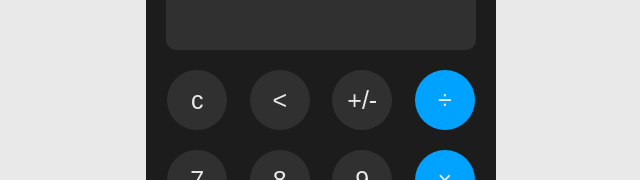
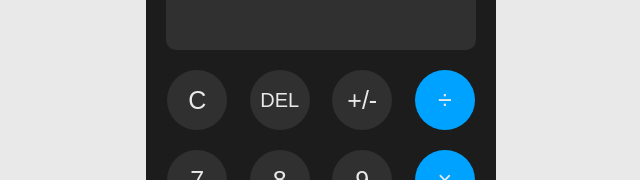
Before and after one commit to mafgit/react-calculator, a React (Create React App) app: page / in a window 1280 px wide. Shown: the part 200-380 px from the top of the page, without its empty margins (319-959 px from the left). Built offline with nearby package versions, Linux system fonts and the light colour scheme.

Commit message:
fixed some issues, gotta fix one more and theres a todo

```diff
--- a/src/components/Calculator.js
+++ b/src/components/Calculator.js
@@ -1,4 +1,4 @@
-import React, { useState } from 'react'
+import React, { useEffect, useState } from 'react'
 import Grid from './Grid'
 import Screen from './Screen'
 import '../styles/calculator.css'
--- a/src/components/Grid.js
+++ b/src/components/Grid.js
@@ -1,4 +1,4 @@
-import React from 'react'
+import React, { useEffect } from 'react'
 import '../styles/grid.css'
 
 const Grid = ({
@@ -10,11 +10,12 @@ const Grid = ({
   prev,
   setPrev,
 }) => {
-  const addToScreen = (n) => setInput(input.toString() + n.toString())
+  const addToScreen = (n) => {
+    setInput(input + n)
+  }
 
   const selectOperator = (o) => {
-    // FIXME: if both prev & input are there and an operator is hit then equal to must happen
-    if (1 /* FIXME: condition */) {
+    if (prev === '' && input !== '') {
       setOperator(o)
       if (o === '*') o = '×'
       if (o === '/') o = '÷'
@@ -22,6 +23,9 @@ const Grid = ({
 
       setPrev(input + ' ' + o)
       setInput('')
+    } else if (prev !== '' && input !== '') {
+      equal()
+      // TODO: get equal's value and show it in prev with an operator sign
     }
   }
 
@@ -29,25 +33,34 @@ const Grid = ({
     setInput(input.slice(0, input.length - 1))
   }
 
-  document.addEventListener('keyup', (e) => {
-    if (e.key.match(/\d/)) addToScreen(e.key)
+  const keyupHandler = (e) => {
+    if (e.key.match(/^\d$/)) addToScreen(e.key)
     else if (e.key === 'Backspace') del()
     else if ('/+-*'.includes(e.key)) selectOperator(e.key)
     else if (e.key === 'Enter') equal()
-  })
+    else if (e.key === 'c') clear()
+  }
+
+  useEffect(() => {
+    window.addEventListener('keyup', keyupHandler)
+
+    return () => {
+      window.removeEventListener('keyup', keyupHandler)
+    }
+  }, [keyupHandler])
 
   return (
     <div className="grid">
       <button className="btn" onClick={clear}>
-        c
+        C
       </button>
-      <button className="btn" onClick={del}>
-        {'<'}
+      <button className="btn back-btn" onClick={del}>
+        {'DEL'}
       </button>
 
       <button
         onClick={() => {
-          // fixme: error on click when result already there
+          // FIXME: error on click when result already there
           if (input.includes('-')) setInput(input.slice(1, input.length))
           else setInput('-' + input)
         }}
--- a/src/styles/grid.css
+++ b/src/styles/grid.css
@@ -17,6 +17,10 @@
   height: 60px;
 }
 
+.back-btn {
+  font-size: 20px;
+}
+
 .btn:hover {
   filter: brightness(1.5);
   transition: 0.2s;
```
